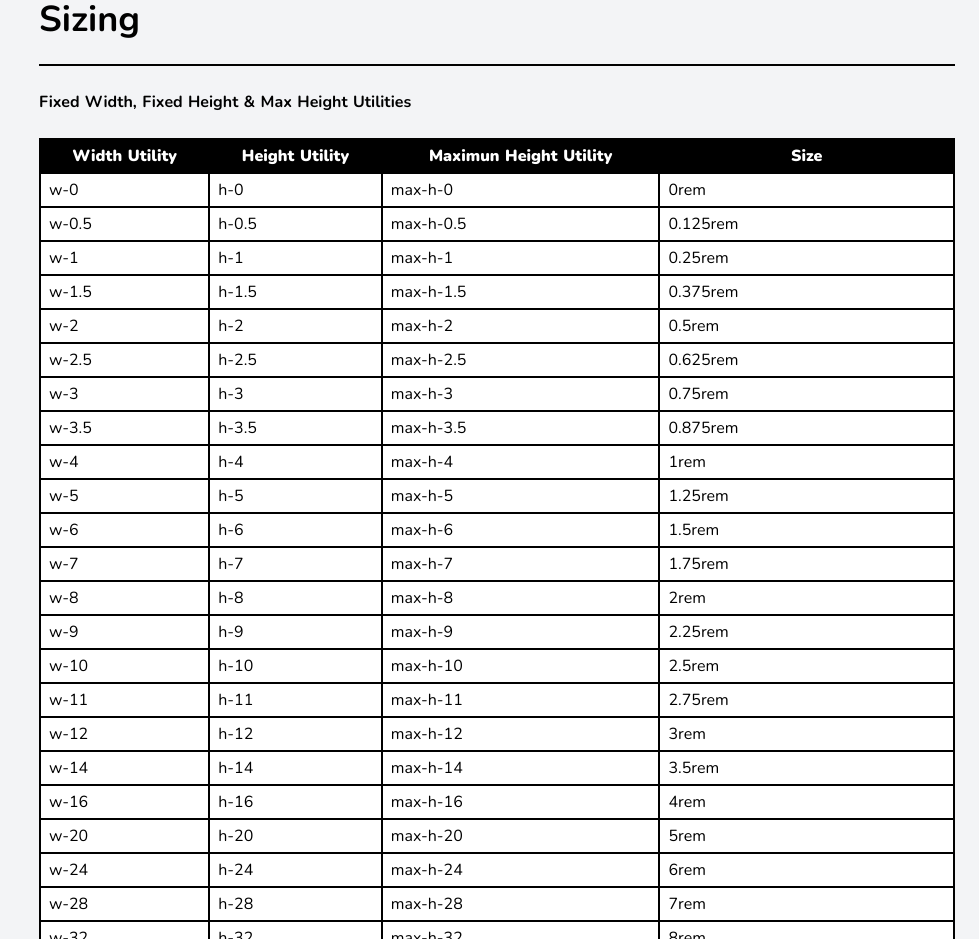
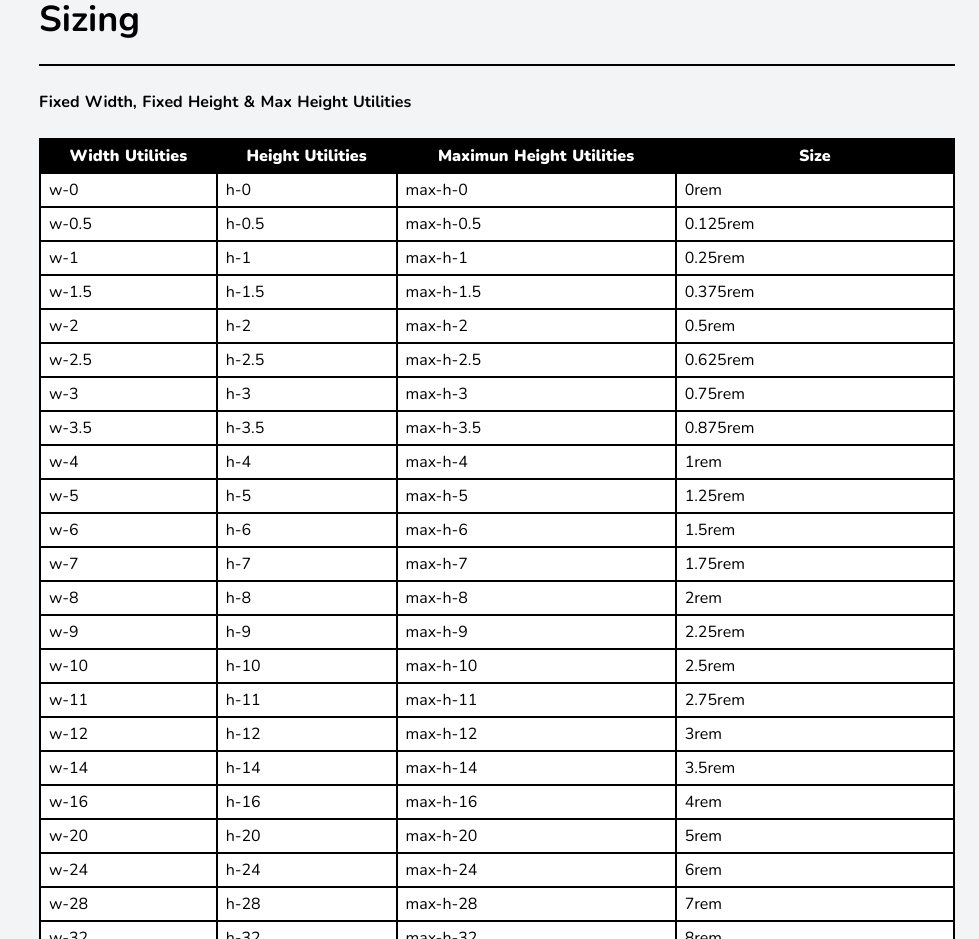
Before and after one commit to juankbrera/tailwind-guide, a Nuxt app: page / in a window 1280 px wide. Shown: the part 6460-7399 px from the top of the page, without its empty margins (301-1280 px from the left). Built offline with nearby package versions, Linux system fonts and the light colour scheme.

Commit message:
Updating titles

```diff
--- a/components/sections/sizing.vue
+++ b/components/sections/sizing.vue
@@ -8,9 +8,9 @@
     <table>
       <thead>
         <tr>
-          <th>Width Utility</th>
-          <th>Height Utility</th>
-          <th>Maximun Height Utility</th>
+          <th>Width Utilities</th>
+          <th>Height Utilities</th>
+          <th>Maximun Height Utilities</th>
           <th>Size</th>
         </tr>
       </thead>
```
